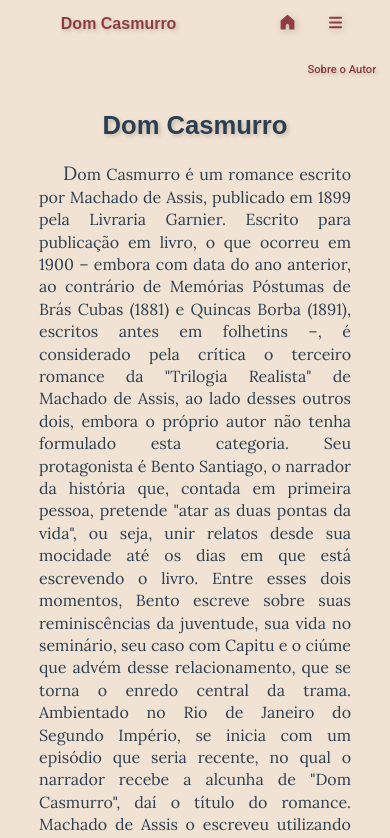
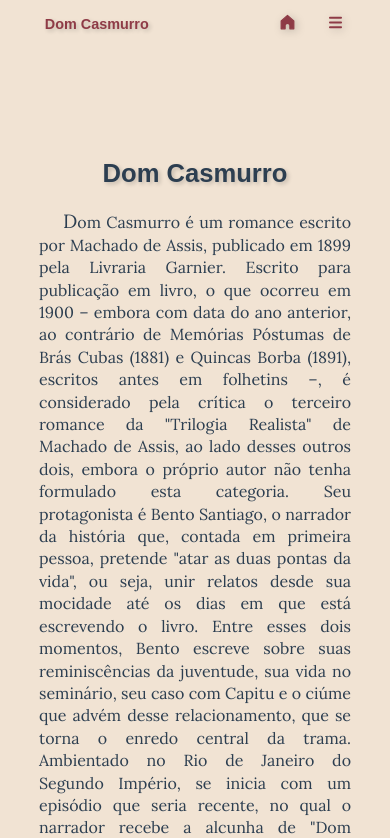
Before and after one commit to renanfochetto/dom-casmurro-audiobook, an Angular app: page /livro in a window 390 px wide. Shown: the top 838 px of the page. Built offline with nearby package versions, Linux system fonts and the light colour scheme; a web font is replaced by a local one.

Commit message:
"Ajustes no menu para telas pequenas."

```diff
--- a/src/app/components/header/header.component.css
+++ b/src/app/components/header/header.component.css
@@ -124,4 +124,13 @@
   .icone-menu {
     flex-direction: row;
   }
+
+  .container-logo h1 {
+    font-size: 0.9rem;
+    margin-left: 2rem;
+  }
+
+  header {
+    margin-bottom: 3rem;
+  }
 }
--- a/src/app/components/header/menu/menu.component.css
+++ b/src/app/components/header/menu/menu.component.css
@@ -3,7 +3,7 @@
   position: fixed;
   font-family: "Roboto", sans-serif;
   top: 12px;
-  right: -250px;
+  right: -500px;
   background-color: rgba(0, 0, 0, 0);
   transition: right 0.5s ease;
   display: flex;
@@ -16,8 +16,8 @@
 }
 
 .menu-hamburger:not(.aberto) {
-  right: -250px; /* Mover para fora da tela */
-  transition: right 1s ease; /* Suavizar o fechamento */
+  right: -500px;
+  transition: right 1s ease;
 }
 
 .menu-hamburger ul {
@@ -56,7 +56,7 @@
 @media (max-width: 1023px) {
   .menu-hamburger.aberto {
     top: 0rem;
-    right: 1rem;
+    right: 3.5rem;
   }
 
   .menu-hamburger ul {
@@ -72,7 +72,6 @@
 @media only screen and (max-width: 1024px) and (orientation: portrait) {
   .menu-hamburger {
     top: 0.6rem;
-    right: -500px;
   }
 
   .menu-hamburger ul {
@@ -92,8 +91,17 @@
 
 @media (max-width: 479px) {
 
+  .menu-hamburger.aberto {
+    top: 0.6rem;
+    right: 0.8rem;
+  }
+
+  .menu-hamburger ul {
+    gap: 1.8rem;
+  }
 
   .menu-hamburger ul li a {
-    font-size: 0.7rem;
+    font-size: 0.65rem;
   }
+
 }
--- a/src/app/components/home/home.component.css
+++ b/src/app/components/home/home.component.css
@@ -21,6 +21,7 @@
 .pagina-principal p {
   margin: 0 0 0.5rem 0;
   font-family: "Lora", serif;
+  text-align: justify;
   font-weight: 500;
   color: var(--secondary-color);
 }
@@ -92,6 +93,7 @@
   .pagina-principal p {
     font-size: 0.795rem;
   }
+
   button {
     font-size: 0.6rem;
     padding: 0.4rem 0.5rem;
@@ -113,7 +115,6 @@
   }
 
   .pagina-principal p {
-    text-align: justify;
     font-size: 0.7rem;
   }
 }
```
